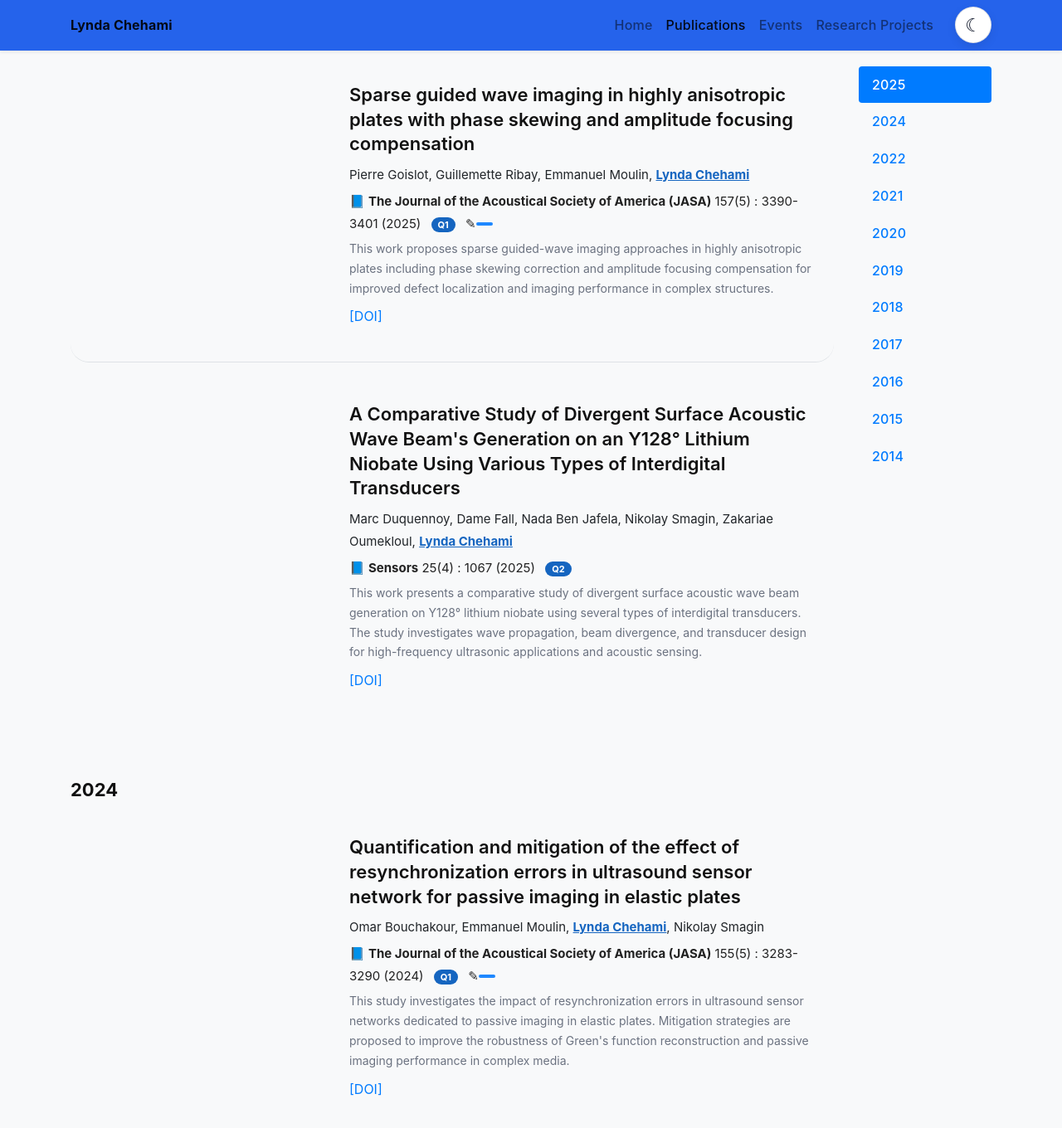
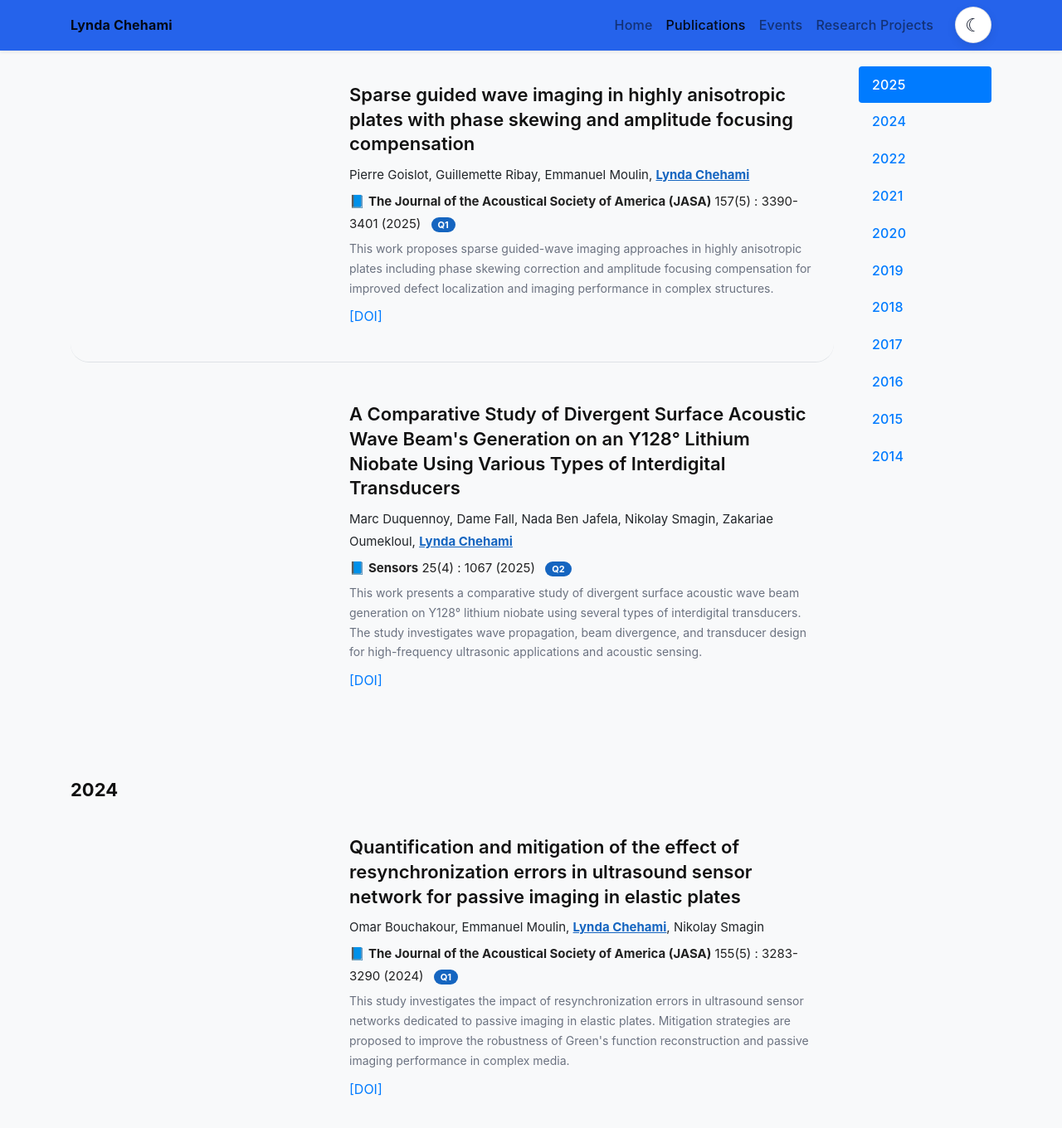
Before and after one commit to lchehami/lchehami.github.io, a Jekyll site: the page built from publications.html, in a window 1280 px wide and 1400 px high, scrolled down 366 px. Shown: the top 1360 px of the window at 83% size. Built offline with Jekyll 4.4.1, drawn with Linux system fonts in a browser that asks for light colours; nearby versions of some CDN libraries; a style sheet for code colours, icons or effects is not loaded.

Commit message:
Update publication_item.html

```diff
--- a/_includes/widgets/publication_item.html
+++ b/_includes/widgets/publication_item.html
@@ -47,12 +47,7 @@
 <span class="qrank-badge">{{ item.qrank }}</span>
 {% endif %}
 
-{% if item.semantic_scholar_id %}
-<span class="citation-badge">
-  ✎
-  <span data-semantic-scholar-id="{{ item.semantic_scholar_id }}"></span>
-</span>
-{% endif %}
+<span data-semantic-scholar-id="{{ item.semantic_scholar_id }}"></span>
     </p>
 
     <p class="pub-abstract">{{ item.abstract }}</p>
```
